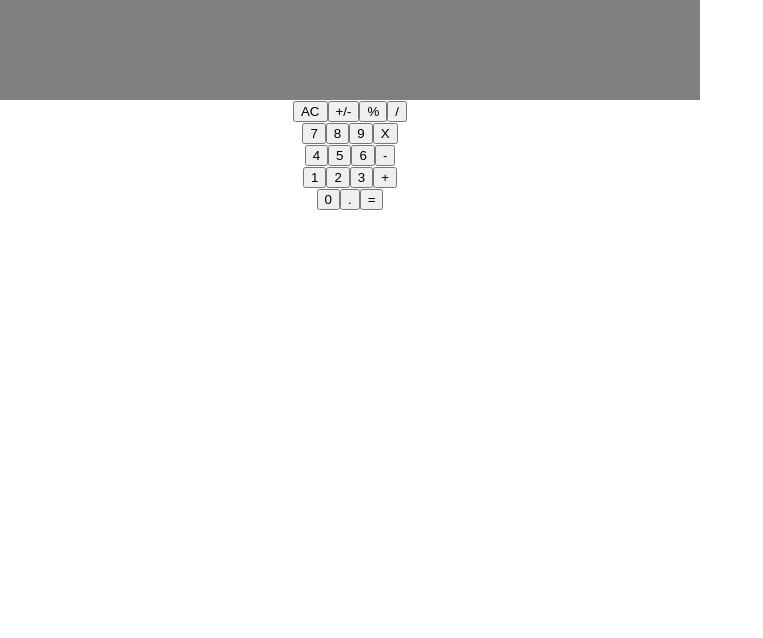
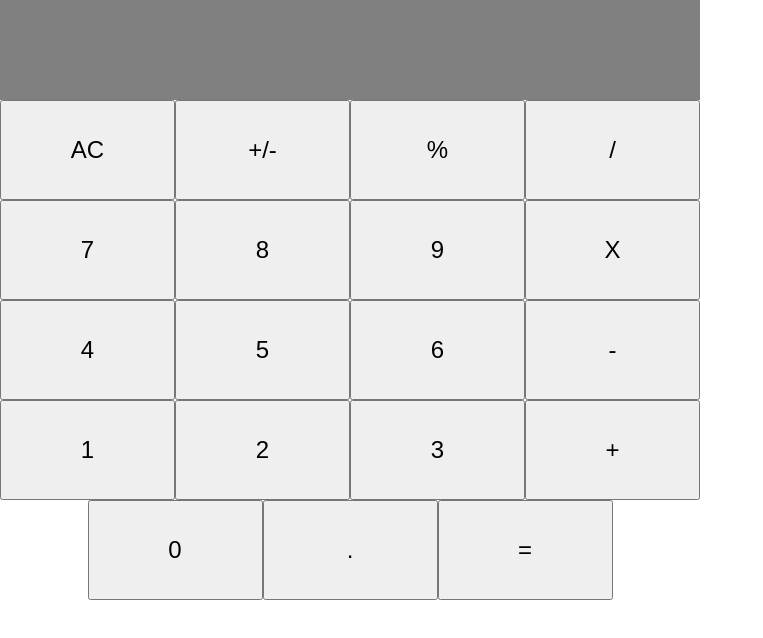
Before and after one commit to marcode95/calculator, a React (Create React App) app: page / in a window 1280 px wide. Shown: the top 638 px of the page, without its empty margins (0-763 px from the left). Built offline with nearby package versions, Linux system fonts and the light colour scheme.

Commit message:
Style out buttons

```diff
--- a/src/components/Button.js
+++ b/src/components/Button.js
@@ -1,5 +1,7 @@
 import React from 'react';
 import PropTypes from 'prop-types';
+import './style.css';
+import './reset.css';
 
 const Button = ({ buttonName, clickHandler }) => (
   <>
--- a/src/components/style.css
+++ b/src/components/style.css
@@ -31,3 +31,9 @@ p {
   font-weight: bold;
   align-self: center;
 }
+
+button {
+  height: 100px;
+  width: 25%;
+  font-size: 24px;
+}
```
